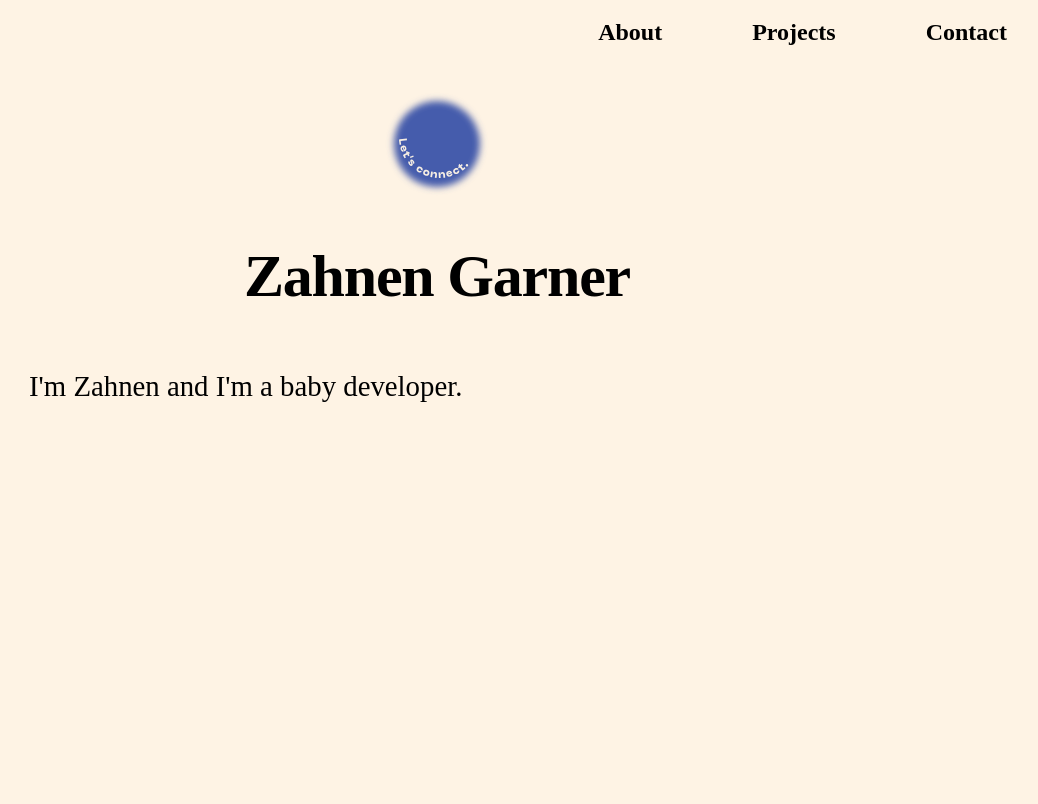
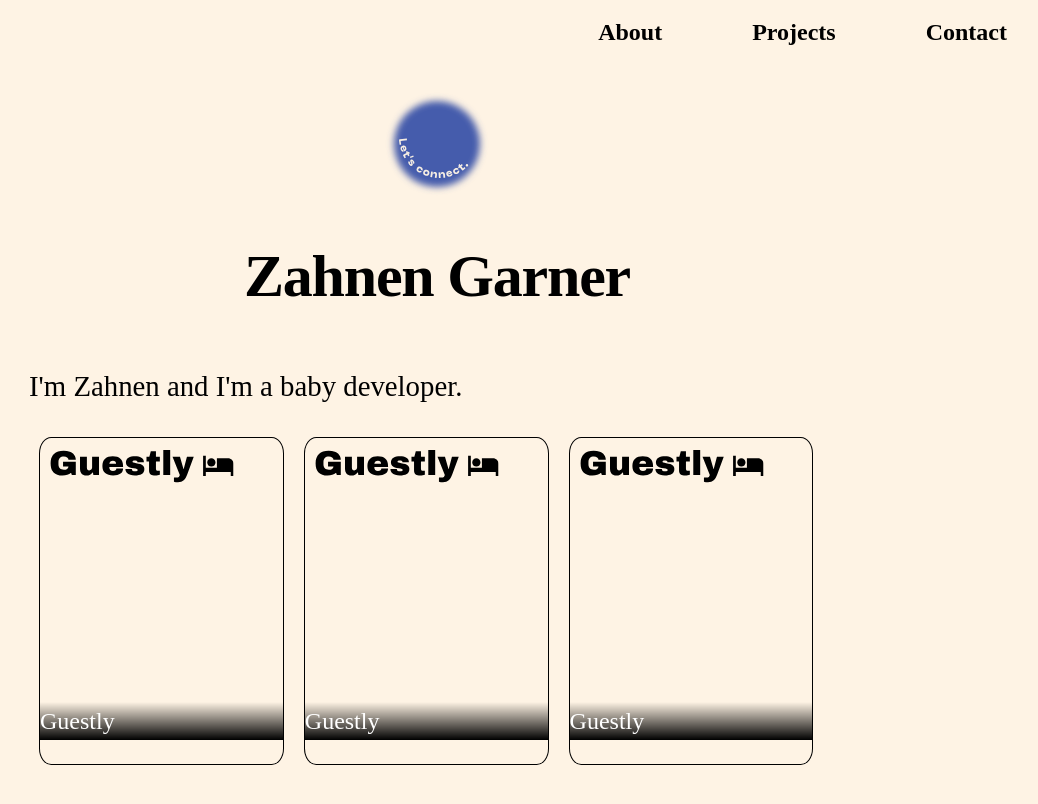
Before and after one commit to Zahnen/zahnenco, a Next.js app: page / in a window 1280 px wide. Shown: the top 804 px of the page, without its empty margins (203-1241 px from the left). Built offline with nearby package versions, Linux system fonts and the light colour scheme; a web font is replaced by a local one.

Commit message:
add initial project card component

```diff
--- /dev/null
+++ b/components/projectCard.module.css
@@ -0,0 +1,33 @@
+.projectCard {
+  position: relative;
+  border: 1px solid black;
+  border-radius: 5%;
+  display: inline-block;
+  width: 30%;
+  height: 20%;
+  overflow: hidden;
+  padding-bottom: 40%;
+  margin: 0 10px;
+  color: white;
+}
+.projectImage {
+  position: absolute;
+  top: 0;
+  right: 0;
+  bottom: 0;
+  left: 0;
+  z-index: 1;
+  /* width: 40px;
+  height: 40px; */
+  object-fit: cover;
+}
+.projectInfo {
+  position: absolute;
+  bottom: 0;
+  left: 0;
+  z-index: 2;
+  width: 100%;
+  box-sizing: border-box;
+  padding: var(--spacing-unit);
+  background: linear-gradient(0deg, rgba(0, 0, 0, 1) 0%, rgba(0, 0, 0, 0) 100%);
+}
--- /dev/null
+++ b/components/projectCard.tsx
@@ -0,0 +1,20 @@
+import React, { useState, useEffect } from "react";
+import styles from "./projectCard.module.css";
+
+type ProjectCardProps = {
+  projectInfo: string;
+  projectURL: string;
+};
+
+const ProjectCard = ({ projectURL, projectInfo }: ProjectCardProps) => {
+  return (
+    <>
+      <div className={styles.projectCard}>
+        <img className={styles.projectImage} src={projectURL} />
+        <p className={styles.projectInfo}>{projectInfo}</p>
+      </div>
+    </>
+  );
+};
+
+export default ProjectCard;
--- a/pages/index.tsx
+++ b/pages/index.tsx
@@ -1,6 +1,7 @@
 import Head from "next/head";
 import Layout, { siteTitle } from "../components/layout";
 import Navbar from "../components/navbar";
+import ProjectCard from "../components/projectCard";
 import utilStyles from "../styles/utils.module.css";
 
 export default function Home() {
@@ -13,6 +14,9 @@ export default function Home() {
       <section className={utilStyles.headingMd}>
         <p>I'm Zahnen and I'm a baby developer.</p>
       </section>
+      <ProjectCard projectInfo="Guestly" projectURL="/images/GuestlyLogo.svg" />
+      <ProjectCard projectInfo="Guestly" projectURL="/images/GuestlyLogo.svg" />
+      <ProjectCard projectInfo="Guestly" projectURL="/images/GuestlyLogo.svg" />
     </Layout>
   );
 }
```
